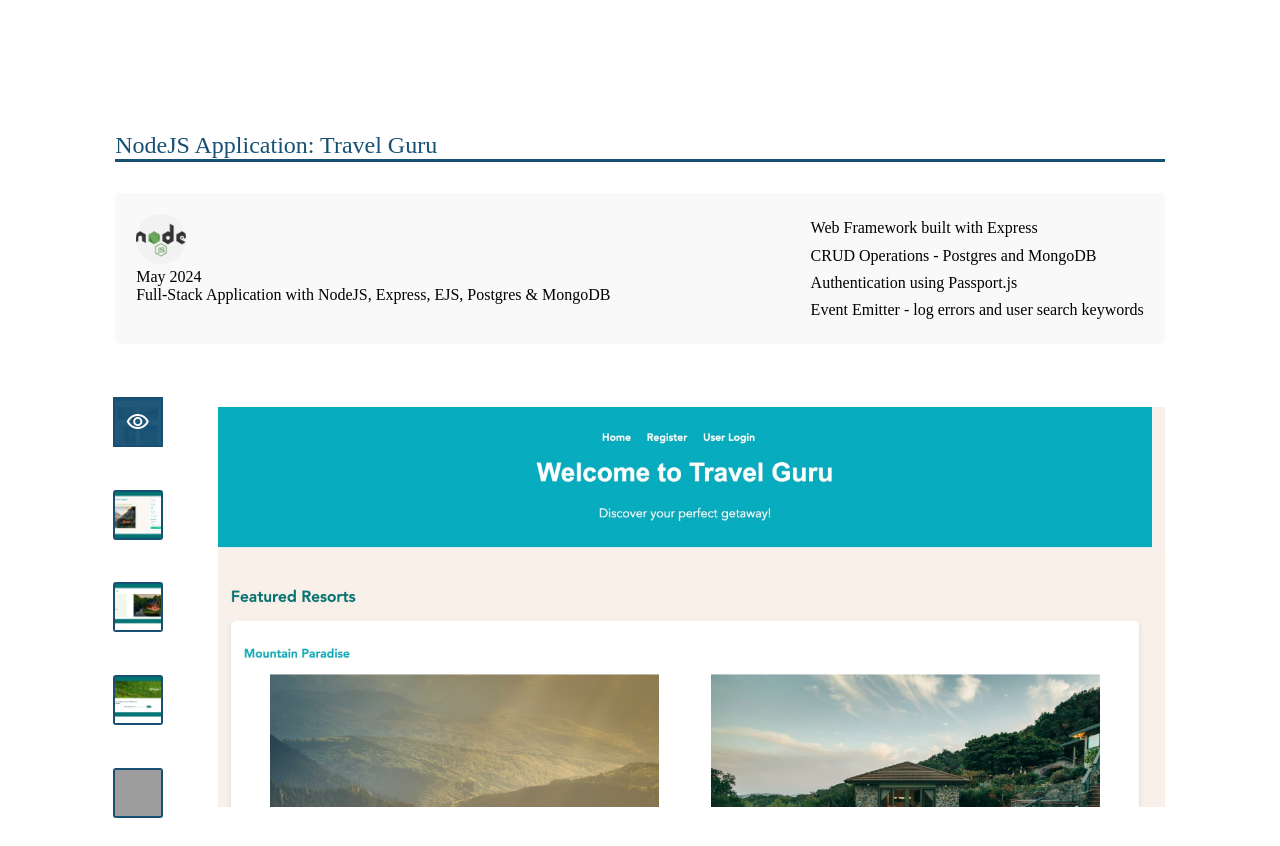
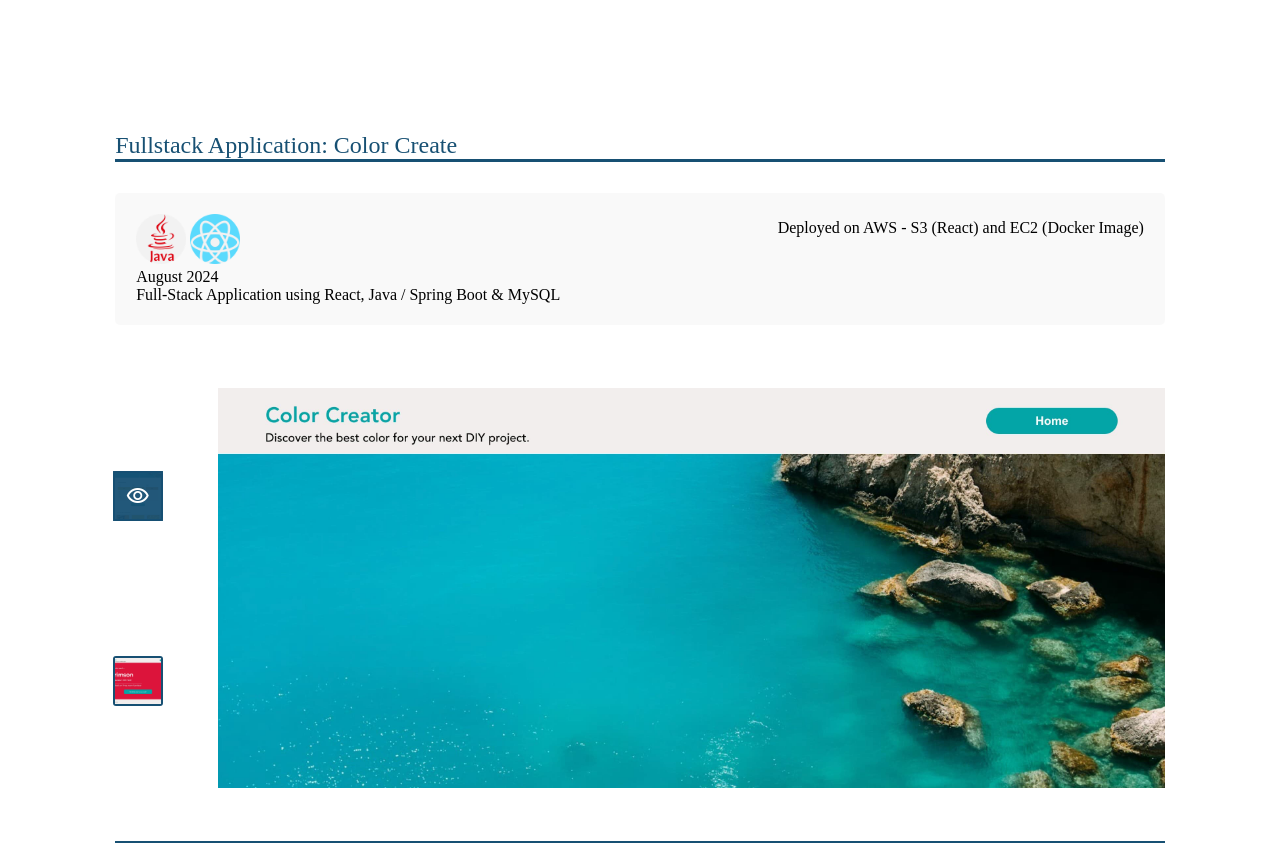
Before and after one commit to amdalziel/amdalziel.github.io, a plain HTML site: page portfolio.html in a window 1280 px wide. Shown: the part 240-1086 px from the top of the page. Drawn offline with nearby package versions, Linux system fonts and the light colour scheme; grey boxes are pictures that could not be loaded.

Commit message:
Color Create added

```diff
--- a/index.css
+++ b/index.css
@@ -230,6 +230,16 @@ h5 {
     border-bottom: 2px solid #175073;
 }
 
+#colorcreate-imagearray {
+    display: flex;
+    flex-direction: row;
+    flex-wrap: nowrap;
+    justify-content: flex-start;
+    width: 100%;
+    margin-top: 1%;
+    border-bottom: 2px solid #175073;
+}
+
 #catwork-imagearray {
     display: flex;
     flex-direction: row;
@@ -253,6 +263,15 @@ h5 {
 }
 
 #mainimg-recentwork {
+    width: 100%;
+    max-height: 400px;
+    margin-top: 5%;
+    margin-bottom: 5%;
+    overflow-y: scroll;
+    position: relative;
+}
+
+#mainimgColor-recentwork {
     width: 100%;
     max-height: 400px;
     margin-top: 5%;
@@ -309,6 +328,12 @@ h5 {
 
 }
 
+#mainimgColor-recentwork > img {
+    width: 100%;
+    object-fit: cover;
+
+}
+
 
 #multipleimg-recentwork {
     margin-right: 5%;
@@ -329,6 +354,15 @@ h5 {
     align-items: center;
 }
 
+#multipleColorCreateImg-recentwork {
+    margin-right: 5%;
+    display: flex;
+    flex-direction: column;
+    flex-wrap: nowrap;
+    justify-content: space-evenly;
+    align-items: center;
+}
+
 
 #multipleGuruImg-recentwork {
     margin-right: 5%;
@@ -341,6 +375,20 @@ h5 {
 }
 
 #multipleimg-recentwork > div {
+    width: 50px;
+    height: 50px;
+    margin-top: 1%;
+    margin-bottom: 1%;
+    margin-right: 10%;
+    border-radius: 3px;
+    display: flex;
+    padding: 4%;
+ background-color: #175073;
+ position: relative;
+}
+
+
+#multipleColorCreateImg-recentwork > div {
     width: 50px;
     height: 50px;
     margin-top: 1%;
@@ -439,6 +487,20 @@ h5 {
 
 
 #box5-recent > img {
+    width: 100%;
+    height: 100%;
+    object-fit: cover;
+    cursor: pointer;
+}
+
+#boxColor1-recent > img {
+    width: 100%;
+    height: 100%;
+    object-fit: cover;
+    cursor: pointer;
+}
+
+#boxColor2-recent > img {
     width: 100%;
     height: 100%;
     object-fit: cover;
--- a/portfolio.html
+++ b/portfolio.html
@@ -42,6 +42,39 @@
 
 
     <div id="recentwork">
+
+        <h2>Fullstack Application: Color Create</h2>
+        <div class="portfolio-headingsection">
+            <div class="portfolio-projectinfo">
+                <img src="/icons/java.png" width="50px" />
+                <img src="/icons/react-1.png" width="50px" />
+                <p>August 2024</p>
+                <p>Full-Stack Application using React, Java / Spring Boot & MySQL </p>
+            </div>
+            <div class="portfolio-projecthighlights">
+                <ul>
+                    <li>Deployed on AWS - S3 (React) and EC2 (Docker Image)</li>
+                </ul>
+            </div>
+        </div>
+
+        <div id="colorcreate-imagearray">
+            <div id="multipleColorCreateImg-recentwork">
+                <div id="boxColor1-recent">
+                    <img src="images/colorcreate1.jpg" width="2600px" height="985px" />
+                    <div class="overlay" style="display: flex;"><span class="material-symbols-outlined material-symbols-outlined-portfolio">visibility</span></div>
+                </div>
+                <div id="boxColor2-recent">
+                    <img src="images/colorcreate2.jpg" width="2600px" height="985px" />
+                </div>
+            </div>
+            <div id="mainimgColor-recentwork" class="scroll_container">
+                <img src="images/colorcreate1.jpg" width="100%"/>
+            </div>
+        </div>
+
+
+
         <h2>NodeJS Application: Travel Guru</h2>
         <div class="portfolio-headingsection">
             <div class="portfolio-projectinfo">
--- a/portfolio.js
+++ b/portfolio.js
@@ -1,4 +1,38 @@
 window.addEventListener("DOMContentLoaded", function(){
+
+
+  // Color Create Display :
+const mainImgColor = document.getElementById("mainimgColor-recentwork");
+
+// Function to clear overlays from all boxes
+function clearColorOverlays() {
+  for (let i = 1; i <= 2; i++) {
+    const boxColorImg = document.getElementById(`boxColor${i}-recent`);
+    const overlay = boxColorImg.querySelector(".overlay");
+    if (overlay) {
+      overlay.style.display = "none";
+    }
+  }
+}
+
+// Add click event to each box
+for (let i = 1; i <= 2; i++) {
+  const boxColorImg = document.getElementById(`boxColor${i}-recent`);
+  const boxColorURL = boxColorImg.children[0].getAttribute("src");
+
+  // Add overlay element to each box
+  const overlay = document.createElement("div");
+  overlay.className = "overlay";
+  overlay.innerHTML = '<span class="material-symbols-outlined material-symbols-outlined-portfolio">visibility</span>';
+  boxColorImg.appendChild(overlay);
+
+  boxColorImg.addEventListener("click", (e) => {
+    clearColorOverlays();
+    overlay.style.display = "flex";
+    mainImgColor.innerHTML = `<img src="${boxColorURL}" width="100%" />`;
+    e.preventDefault();
+  });
+}
 
 
 // Travel Guru Display :
```
Also changed, not shown: images/colorcreate1.jpg (added), images/colorcreate2.jpg (added).
